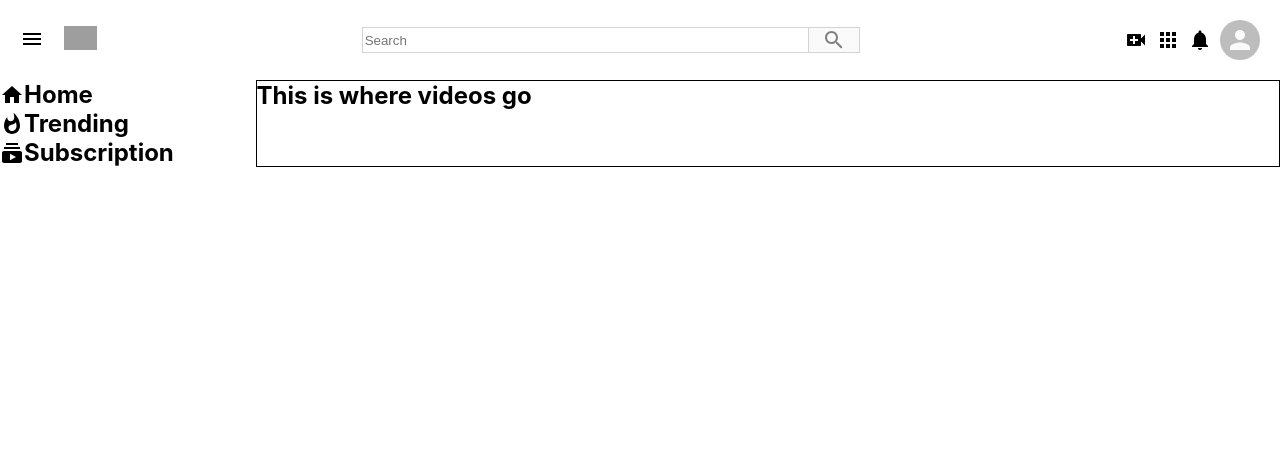
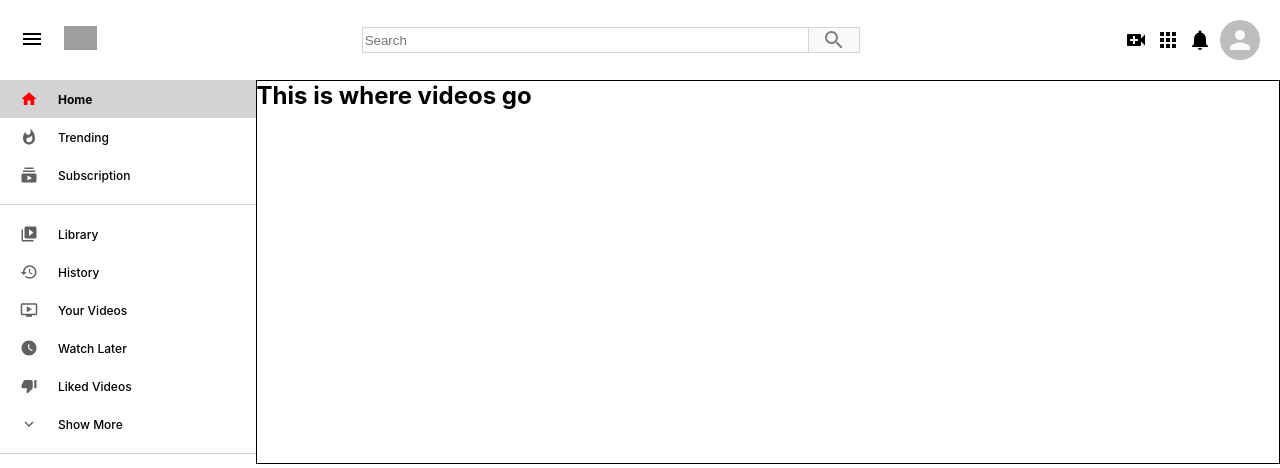
Before and after one commit to nrhymer23/youtube-clone, a React (Create React App) app in the folder youtube-clone/: page / in a window 1280 px wide. Shown: the top 468 px of the page. Built offline with nearby package versions, Linux system fonts and the light colour scheme; grey boxes are pictures that could not be loaded.

Commit message:
Styling the Sidebar- Completed

```diff
--- a/youtube-clone/src/Sidebar.css
+++ b/youtube-clone/src/Sidebar.css
@@ -2,3 +2,11 @@
     flex: 0.2;
 
 }
+
+.sidebar > hr {
+    height: 1px;
+    border: 0;
+    background-color: lightgray;
+    margin-top:  10px;
+    margin-bottom: 10px;
+}
--- a/youtube-clone/src/Sidebar.js
+++ b/youtube-clone/src/Sidebar.js
@@ -3,16 +3,28 @@
 import WhatshotIcon from '@material-ui/icons/Whatshot';
 import SubscriptionIcon from '@material-ui/icons/Subscriptions';
 import HomeIcon from '@material-ui/icons/Home';
+import VideoLibraryIcon from '@material-ui/icons/VideoLibrary';
+import HistoryIcon from '@material-ui/icons/History';
+import OndemandVideoIcon from '@material-ui/icons/OndemandVideo';
+import WatchLaterIcon from '@material-ui/icons/WatchLater';
+import ThumpUpAltOutlinedIcon from '@material-ui/icons/ThumbDownAlt';
+import ExpandMoreOutlinedIcon from '@material-ui/icons/ExpandMore';
 import "./Sidebar.css";
 
 function Sidebar() {
     return (
         <div className="sidebar">
-
-            <SidebarRow Icon={HomeIcon} title="Home"/>
+            <SidebarRow selected Icon={HomeIcon} title="Home"/>
             <SidebarRow Icon={WhatshotIcon} title="Trending"/>
             <SidebarRow Icon={SubscriptionIcon} title="Subscription"/>
-
+            <hr />
+            <SidebarRow Icon={VideoLibraryIcon} title="Library"/>
+            <SidebarRow Icon={HistoryIcon} title="History"/>
+            <SidebarRow Icon={OndemandVideoIcon} title="Your Videos"/>
+            <SidebarRow Icon={WatchLaterIcon} title="Watch Later"/>
+            <SidebarRow Icon={ThumpUpAltOutlinedIcon} title="Liked Videos"/>
+            <SidebarRow Icon={ExpandMoreOutlinedIcon} title="Show More"/>
+            <hr />
 
         </div>
     );
--- a/youtube-clone/src/SidebarRow.css
+++ b/youtube-clone/src/SidebarRow.css
@@ -1,5 +1,42 @@
 .sidebarRow {
     display: flex;
     align-items: center;
+    padding: 10px 20px;
+}
 
+.sidebarRow__icon {
+    color: #606060;
+    font-size: large !important;
 }
+
+.sidebarRow__title{
+    flex: 1;
+    margin-left: 20px;
+    font-size: 12px;
+    font-weight: 500;
+}
+
+.sidebarRow:hover {
+    background-color: lightgray;
+    cursor: pointer;
+}
+
+.sidebarRow:hover > .sidebarRow__icon {
+    color: red;
+}
+
+.sidebarRow:hover > .sidebarRow__title {
+    font-weight: bold;
+}
+
+.sidebarRow.selected {
+    background-color: lightgray;
+}
+
+.sidebarRow.selected > .sidebarRow__icon {
+    color: red;
+}
+
+.sidebarRow.sidebarRow.selected > .sidebarRow__title {
+ font-weight: bold;
+}
--- a/youtube-clone/src/SidebarRow.js
+++ b/youtube-clone/src/SidebarRow.js
@@ -2,11 +2,11 @@
 import './SidebarRow.css';
 
 
-function SidebarRow({ Icon, title }) {
+function SidebarRow({ selected, Icon, title }) {
     return (
-        <div className="sidebarRow">
-            <Icon />
-            <h2>{title}</h2>
+        <div className={`sidebarRow ${selected && "selected"}`}>
+            <Icon className="sidebarRow__icon" />
+            <h2 className="sidebarRow__title">{title}</h2>
         </div>
     );
 }
```
Also changed, not shown: 1 other file (tests, documents, lock files or other folders).
